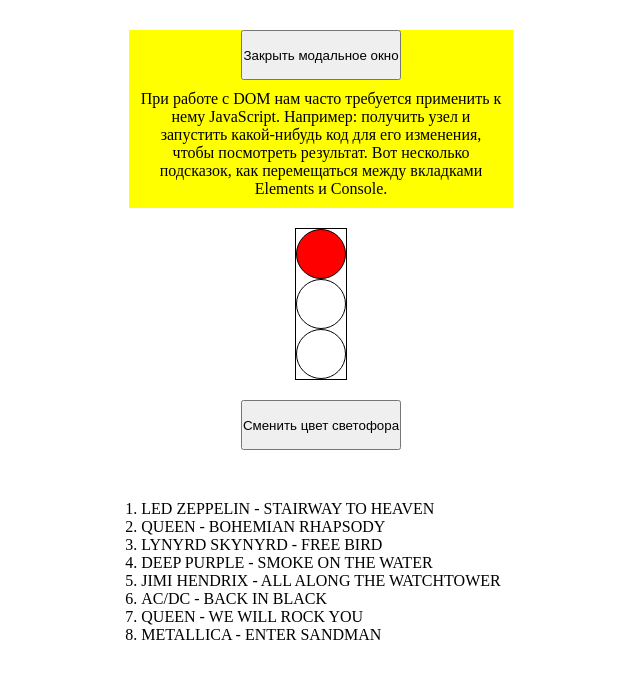
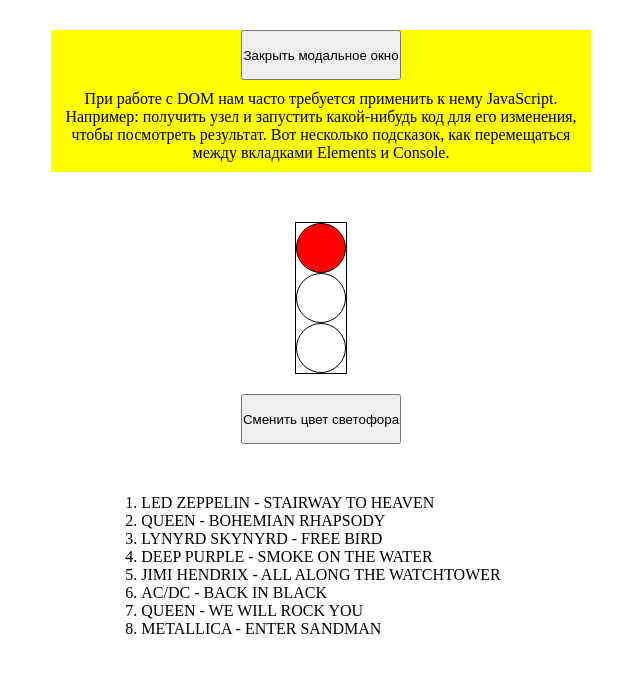
Before and after one commit to imvladshevchenko/beetroot-first-repo, a plain HTML site: page js8/index.html in a window 1280 px wide. Both pictures are taken after a click on the button "Открыть модальное окно". Shown: the whole page, without its empty margins (319-959 px from the left). Drawn offline with Linux system fonts and the light colour scheme.

Commit message:
fixed modal width

```diff
--- a/js8/style.css
+++ b/js8/style.css
@@ -35,7 +35,7 @@ body {
   flex-direction: column;
   text-align: center;
   background-color: yellow;
-  max-width: 30%;
+  max-width: 540px;
   margin-right: 0;
 }
 
```
